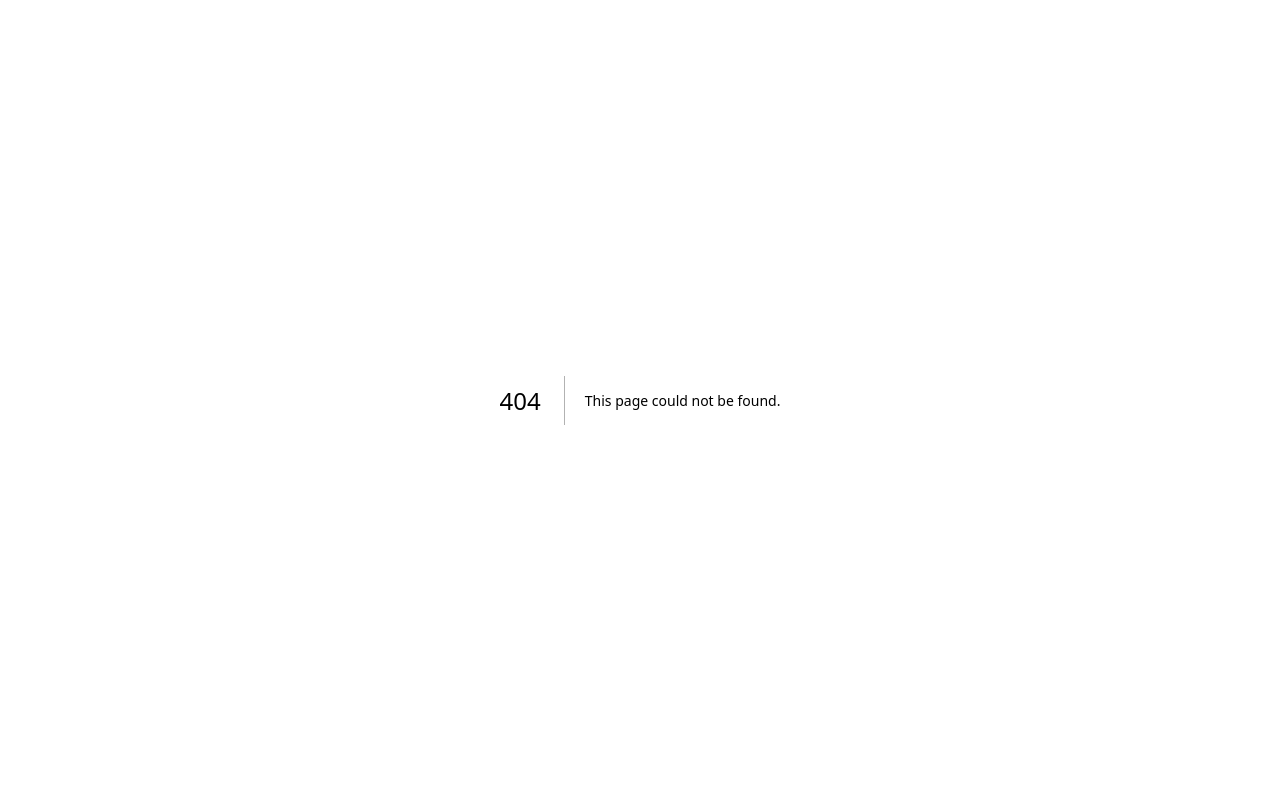
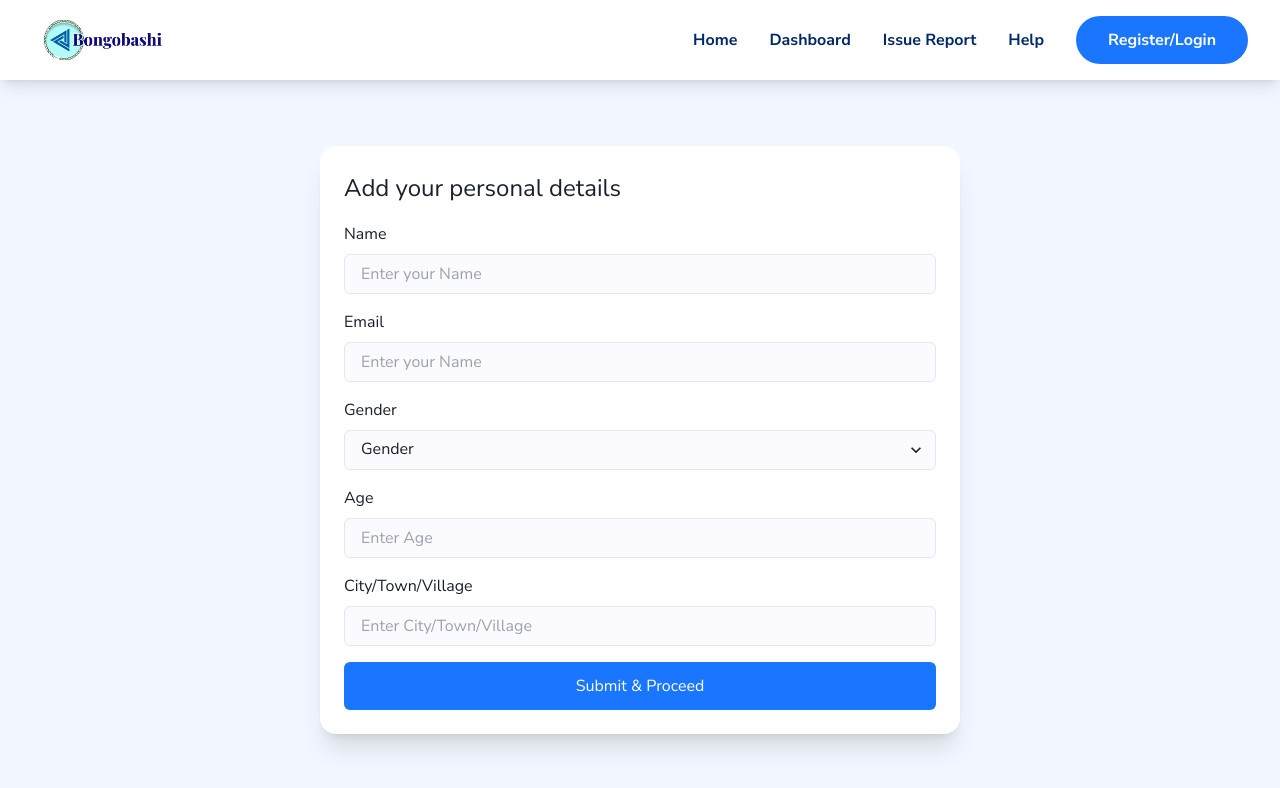
Before and after one commit to Prosecutor1x/citizen-connect-frontend, a Next.js app: page /profile-create in a window 1280 px wide. Before the commit this address had no page. Shown: the top 788 px of the page. Built offline with nearby package versions, Linux system fonts and the light colour scheme.

Commit message:
profile create done

```diff
--- a/app/auth/login/page.tsx
+++ b/app/auth/login/page.tsx
@@ -2,16 +2,17 @@
 
 import Navbar from '@/components/Navbar'
 import React from 'react'
-import EnterMobileNumber from '@/components/Auth.main/EnterMobileNumber'
-import VerifyOtp from '@/components/Auth.main/VerifyOtp'
+import EnterMobileNumber from '@/components/Auth/EnterMobileNumber'
+import VerifyOtp from '@/components/Auth/VerifyOtp'
 
 const login = () => {
+
   return (
     <div className='min-h-screen bg-blueBackground'>
       <Navbar />
       <div className=' flex justify-center items-center h-[90vh]'>
         <div className='bg-white max-w-[70vw] shadow-xl p-6 rounded-3xl grid grid-cols-2 justify-items-stretch place-items-center gap-6'>
-          <img src='/login.png' className='max-w-[25rem] bg-blueSecondary rounded-xl' />
+          <img src='/login.png' className='w-full bg-blueSecondary rounded-xl' />
           <EnterMobileNumber/>
           {/* <VerifyOtp/> */}
         </div>
--- a/app/auth/profile-create.tsx/page.tsx
+++ /dev/null
@@ -1,11 +0,0 @@
-import React from 'react'
-
-const CreateProfile= () => {
-  return (
-    <div>
-
-    </div>
-  )
-}
-
-export default CreateProfile
--- a/app/globals.css
+++ b/app/globals.css
@@ -3,12 +3,12 @@
 @tailwind utilities;
 @import url('https://fonts.googleapis.com/css2?family=Inter:wght@100;200;300;400;500;600;700;800&display=swap');
 @import url('https://fonts.googleapis.com/css2?family=Merriweather:ital,wght@0,300;0,400;0,700;0,900;1,300;1,400;1,700;1,900&display=swap');
-
+@import url('https://fonts.googleapis.com/css2?family=Nunito+Sans:ital,wght@0,200;0,300;0,400;0,500;0,600;0,700;0,800;0,900;1,200;1,300;1,400;1,500;1,600;1,700;1,800&display=swap');
 
 body {
   overflow-x: hidden;
   width: 100%;
-  font-family: 'Merriweather', sans-serif;
+  font-family: 'Nunito Sans', sans-serif;
 }
 
 html {
--- a/app/layout.tsx
+++ b/app/layout.tsx
@@ -1,9 +1,9 @@
 import './globals.css'
-import { Inter, Merriweather, Quicksand } from 'next/font/google'
+import { Inter, Merriweather, Nunito_Sans } from 'next/font/google'
 import { Providers } from './providers'
 
 const inter = Inter({ subsets: ['latin'] })
-const merriweather = Merriweather({
+const nunitoSans = Nunito_Sans({
     weight: ['400', '700'],
     style: ['normal'],
     subsets: ['latin'],
@@ -19,7 +19,7 @@ export const metadata = {
 export default function RootLayout({ children }: { children: React.ReactNode }) {
     return (
         <html lang="en">
-            <body className={merriweather.className}>
+            <body className={nunitoSans.className}>
                 {' '}
                 <Providers>{children} </Providers>
             </body>
--- /dev/null
+++ b/app/profile-create/page.tsx
@@ -0,0 +1,93 @@
+import Navbar from '@/components/Navbar'
+import { Input, Select } from '../lib/chakraui'
+import React from 'react'
+
+const CreateProfile = () => {
+    return (
+        <div className='min-h-screen bg-blueBackground'>
+            <Navbar />
+            <div className='flex justify-center items-center h-[90vh]'>
+                <div className='bg-white  max-w-[70vw] min-w-[50vw] shadow-xl p-6 rounded-2xl text-md justify-items-stretch space-y-4'>
+                    <h1 className='text-1.5xl'>Add your personal details</h1>
+                    <section>
+                        <h2 className='font-medium mb-2'>
+                            Name
+                        </h2>
+                        <Input
+                            type="text"
+                            backgroundColor={'#FBFAFF'}
+                            focusBorderColor="#1A75FF"
+                            placeholder="Enter your Name"
+                            size={'md'}
+                            fontSize="base"
+                        />
+                    </section>
+                    <section>
+                        <h2 className='font-medium mb-2'>
+                            Email
+                        </h2>
+                        <Input
+                            type="email"
+                            backgroundColor={'#FBFAFF'}
+                            focusBorderColor="#1A75FF"
+                            placeholder="Enter your Name"
+                            size={'md'}
+                            fontSize="base"
+                        />
+                    </section>
+                    <section>
+                        <h2 className='font-medium mb-2'>
+                            Gender
+                        </h2>
+                        <Select
+                            backgroundColor={'#FBFAFF'}
+                            placeholder='Gender'
+                            focusBorderColor="#1A75FF"
+                            size={'md'}
+                            fontSize="base">
+                            <option>
+                                Male
+                            </option>
+                            <option>
+                                Female
+                            </option>
+                            <option>
+                                Trans
+                            </option>
+
+                        </Select>
+                    </section>
+                    <section>
+                        <h2 className='font-medium mb-2'>
+                            Age
+                        </h2>
+                        <Input
+                            type="input"
+                            backgroundColor={'#FBFAFF'}
+                            focusBorderColor="#1A75FF"
+                            placeholder="Enter Age"
+                            size={'md'}
+                            fontSize="base"
+                        />
+                    </section>
+                    <section>
+                        <h2 className='font-medium mb-2'>
+                            City/Town/Village
+                        </h2>
+                        <Input
+                            type="text"
+                            backgroundColor={'#FBFAFF'}
+                            focusBorderColor="#1A75FF"
+                            placeholder="Enter City/Town/Village"
+                            size={'md'}
+                            fontSize="base"
+                        />
+                    </section>
+                    <button className='btn-primary w-full rounded-md'>Submit & Proceed</button>
+                </div>
+            </div>
+        </div>
+    )
+}
+
+export default CreateProfile
--- a/components/Hero.tsx
+++ b/components/Hero.tsx
@@ -5,8 +5,8 @@ const Hero = () => {
         <div className='relative w-screen'>
             <img src='/hero.png' />
             <section className='absolute top-1/4 left-8'>
-                <h1 className=' text-white text-6xl'>Citizen <br />Connect</h1>
-                <p className='text-white text-lg'>An Online Platform to submit your local propblems<br/> directly to th government officials.</p>
+                <h1 className=' text-white text-6xl leading-[5rem]'>Citizen <br/>Connect</h1>
+                <p className='text-white text-lg'>An Online Platform to submit your local propblems<br /> directly to th government officials.</p>
             </section>
 
         </div>
--- a/components/IssueReport.tsx/IssueReportAll.tsx
+++ b/components/IssueReport.tsx/IssueReportAll.tsx
@@ -6,11 +6,11 @@ const IssueReportAll = () => {
   return (
     <div className='mt-20 pb-10 '>
       <h1 className='font-bold text-deepBlue text-4xl  text-center mb-10'>Steps to Report a Issue</h1>
-      <div className='flex justify-center items-center space-x-8'>
+      <div className='flex justify-center items-center space-x-16'>
         <IssueReportCard />
-        <span className='text-6xl'>&gt;</span>
+        {/* <span className='text-6xl'>&gt;</span> */}
         <IssueReportCard />
-        <span className='text-6xl'>&gt;</span>
+        {/* <span className='text-6xl'>&gt;</span> */}
         <IssueReportCard />
       </div>
     </div>
--- a/components/Navbar.tsx
+++ b/components/Navbar.tsx
@@ -3,7 +3,7 @@ import React from 'react'
 
 const Navbar = () => {
     return (
-        <div className='h-20 px-8 py-4 flex justify-between items-center text-blueDeep font-semibold bg-white'>
+        <div className='h-20 px-8 py-4 flex justify-between items-center text-blueDeep font-semibold bg-white shadow-lg'>
             <img src='/english.png' className='w-36' />
             <li className='flex justify-end items-center space-x-8'>
                 <ul className='cursor-pointer hover:scale-105 transition-all duration-150'>
--- a/tsconfig.json
+++ b/tsconfig.json
@@ -35,7 +35,7 @@
     "**/*.ts",
     "**/*.tsx",
     ".next/types/**/*.ts"
-  ],
+, "app/profile-create"  ],
   "exclude": [
     "node_modules"
   ]
```
Also changed, not shown: components/Auth/EnterMobileNumber.tsx (renamed from components/Auth.main/EnterMobileNumber.tsx), components/Auth/VerifyOtp.tsx (renamed from components/Auth.main/VerifyOtp.tsx).
